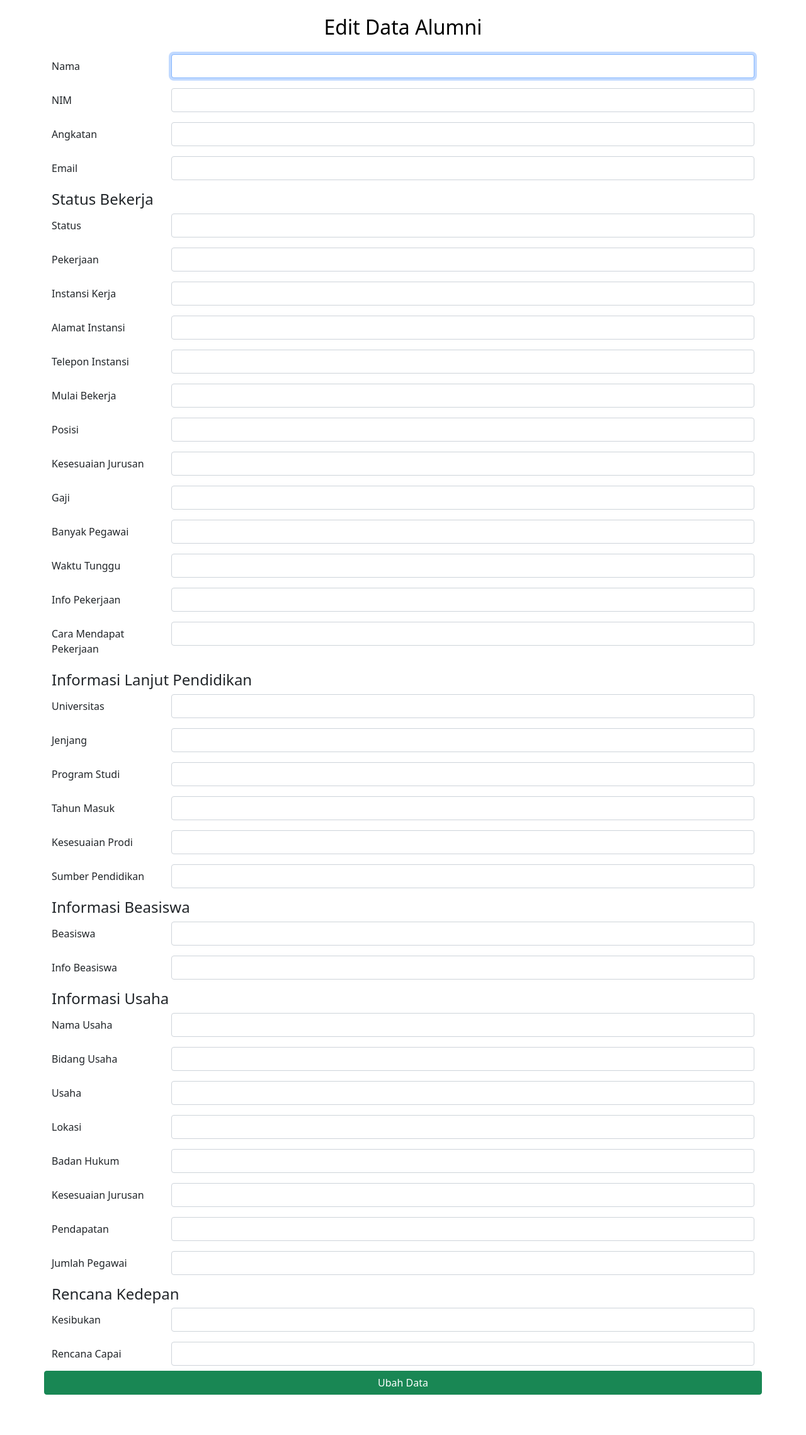
After one commit to Rifqio/DataAlumni, a CodeIgniter 4 app: template app/Views/pages/edit.php in a window 1280 px wide. The commit adds this page. Shown: the whole page at 63% size. Run offline with PHP 8.4 and a stand-in for CodeIgniter, Linux system fonts and the light colour scheme; the template is opened without the code that fills it, so the values that code supplies are empty; some libraries are stand-ins or nearby versions.

Commit message:
Add Edit and Create

```diff
--- /dev/null
+++ b/app/Views/pages/edit.php
@@ -0,0 +1,239 @@
+<?= $this->extend('template/index'); ?>
+<?= $this->section('content'); ?>
+
+<div class="container mb-5">
+    <div class="row">
+        <a href="<?= base_url(); ?>" style="text-decoration: none; color:black;">
+            <h2 class="my-4" style="text-align: center; ">Edit Data Alumni</h2>
+        </a>
+        <div class="col">
+            <form action="/data/update/<?= $data['id']; ?>" method="POST">
+                <?= csrf_field(); ?>
+                <div class="row mb-3">
+                    <label for="inputNama" class="col-sm-2 col-form-label">Nama</label>
+                    <div class="col-sm-10">
+                        <input type="text" name="nama" value="<?= $data['nama']; ?>" class="form-control" id="inputNama" autofocus>
+                    </div>
+                </div>
+                <div class="row mb-3">
+                    <label for="inputNim" class="col-sm-2 col-form-label">NIM</label>
+                    <div class="col-sm-10">
+                        <input type="text" name="nim" value="<?= $data['nim']; ?>" class="form-control" id="inputNim">
+                    </div>
+                </div>
+                <div class="row mb-3">
+                    <label for="angkatan" class="col-sm-2 col-form-label">Angkatan</label>
+                    <div class="col-sm-10">
+                        <input type="number" name="angkatan" value="<?= $data['angkatan']; ?>" class="form-control" id="angkatan">
+                    </div>
+                </div>
+                <div class="row mb-3">
+                    <label for="email" class="col-sm-2 col-form-label">Email</label>
+                    <div class="col-sm-10">
+                        <input type="email" name="email" value="<?= $data['email']; ?>" class="form-control" id="email">
+                    </div>
+                </div>
+
+                <h4 class="mb-2">Status Bekerja</h4>
+                <div class="row mb-3">
+                    <label for="status" class="col-sm-2 col-form-label">Status</label>
+                    <div class="col-sm-10">
+                        <input type="text" name="status" value="<?= $data['status']; ?>" class="form-control" id="status">
+                    </div>
+                </div>
+                <div class="row mb-3">
+                    <label for="pekerjaan" class="col-sm-2 col-form-label">Pekerjaan</label>
+                    <div class="col-sm-10">
+                        <input type="text" name="pekerjaan" value="<?= $data['pekerjaan']; ?>" class="form-control" id="pekerjaan">
+                    </div>
+                </div>
+                <div class="row mb-3">
+                    <label for="instansi" class="col-sm-2 col-form-label">Instansi Kerja</label>
+                    <div class="col-sm-10">
+                        <input type="text" name="instansi_kerja" value="<?= $data['instansi_kerja']; ?>" class="form-control" id="instansi">
+                    </div>
+                </div>
+                <div class="row mb-3">
+                    <label for="alamat_instansi" class="col-sm-2 col-form-label">Alamat Instansi</label>
+                    <div class="col-sm-10">
+                        <input type="text" name="alamat_instansi" value="<?= $data['alamat_instansi']; ?>" class="form-control" id="alamat_instansi">
+                    </div>
+                </div>
+                <div class="row mb-3">
+                    <label for="telp_instansi" class="col-sm-2 col-form-label">Telepon Instansi</label>
+                    <div class="col-sm-10">
+                        <input type="text" name="telp_instansi" value="<?= $data['telp_instansi']; ?>" class="form-control" id="telp_instansi">
+                    </div>
+                </div>
+                <div class="row mb-3">
+                    <label for="mulai_kerja" class="col-sm-2 col-form-label">Mulai Bekerja</label>
+                    <div class="col-sm-10">
+                        <input type="text" name="mulai_bekerja" value="<?= $data['mulai_bekerja']; ?>" class="form-control" id="mulai_kerja">
+                    </div>
+                </div>
+                <div class="row mb-3">
+                    <label for="posisi" class="col-sm-2 col-form-label">Posisi</label>
+                    <div class="col-sm-10">
+                        <input type="text" name="posisi" value="<?= $data['posisi']; ?>" class="form-control" id="posisi">
+                    </div>
+                </div>
+                <div class="row mb-3">
+                    <label for="kesesuaian" class="col-sm-2 col-form-label">Kesesuaian Jurusan</label>
+                    <div class="col-sm-10">
+                        <input type="text" name="kesesuaian" value="<?= $data['kesesuaian']; ?>" class="form-control" id="kesesuaian">
+                    </div>
+                </div>
+                <div class="row mb-3">
+                    <label for="gaji" class="col-sm-2 col-form-label">Gaji</label>
+                    <div class="col-sm-10">
+                        <input type="text" name="gaji" value="<?= $data['gaji']; ?>" class="form-control" id="gaji">
+                    </div>
+                </div>
+                <div class="row mb-3">
+                    <label for="banyak_pegawai" class="col-sm-2 col-form-label">Banyak Pegawai</label>
+                    <div class="col-sm-10">
+                        <input type="text" name="banyak_pegawai" value="<?= $data['banyak_pegawai']; ?>" class="form-control" id="banyak_pegawai">
+                    </div>
+                </div>
+                <div class="row mb-3">
+                    <label for="waktu_tunggu" class="col-sm-2 col-form-label">Waktu Tunggu</label>
+                    <div class="col-sm-10">
+                        <input type="text" name="waktu_tunggu" value="<?= $data['waktu_tunggu']; ?>" class="form-control" id="waktu_tunggu">
+                    </div>
+                </div>
+                <div class="row mb-3">
+                    <label for="info_pekerjaan" class="col-sm-2 col-form-label">Info Pekerjaan</label>
+                    <div class="col-sm-10">
+                        <input type="text" name="info_pekerjaan" value="<?= $data['info_pekerjaan']; ?>" class="form-control" id="info_pekerjaan">
+                    </div>
+                </div>
+                <div class="row mb-3">
+                    <label for="dapat_kerja" class="col-sm-2 col-form-label">Cara Mendapat Pekerjaan</label>
+                    <div class="col-sm-10">
+                        <input type="text" name="cara_mendapatkan_kerja" value="<?= $data['cara_mendapatkan_kerja']; ?>" class="form-control" id="dapat_kerja">
+                    </div>
+                </div>
+
+                <h4>Informasi Lanjut Pendidikan</h4>
+                <div class="row mb-3">
+                    <label for="univ" class="col-sm-2 col-form-label">Universitas</label>
+                    <div class="col-sm-10">
+                        <input type="text" name="univ_kuliah_lanjut" value="<?= $data['univ_kuliah_lanjut']; ?>" class="form-control" id="univ">
+                    </div>
+                </div>
+                <div class="row mb-3">
+                    <label for="jenjang" class="col-sm-2 col-form-label">Jenjang</label>
+                    <div class="col-sm-10">
+                        <input type="text" name="jenjang" value="<?= $data['jenjang']; ?>" class="form-control" id="jenjang">
+                    </div>
+                </div>
+                <div class="row mb-3">
+                    <label for="prodi" class="col-sm-2 col-form-label">Program Studi</label>
+                    <div class="col-sm-10">
+                        <input type="text" name="program_studi" value="<?= $data['program_studi']; ?>" class="form-control" id="prodi">
+                    </div>
+                </div>
+                <div class="row mb-3">
+                    <label for="tahun_masuk" class="col-sm-2 col-form-label">Tahun Masuk</label>
+                    <div class="col-sm-10">
+                        <input type="text" name="tahun_masuk" value="<?= $data['tahun_masuk']; ?>" class="form-control" id="tahun_masuk">
+                    </div>
+                </div>
+                <div class="row mb-3">
+                    <label for="prodi_kesesuaian" class="col-sm-2 col-form-label">Kesesuaian Prodi</label>
+                    <div class="col-sm-10">
+                        <input type="text" name="prodi_kesesuaian" value="<?= $data['prodi_kesesuaian']; ?>" class="form-control" id="prodi_kesesuaian">
+                    </div>
+                </div>
+                <div class="row mb-3">
+                    <label for="sumber_pendidikan" class="col-sm-2 col-form-label">Sumber Pendidikan</label>
+                    <div class="col-sm-10">
+                        <input type="text" name="sumber_pendidikan" value="<?= $data['sumber_pendidikan']; ?>" class="form-control" id="sumber_pendidikan">
+                    </div>
+                </div>
+
+                <h4>Informasi Beasiswa</h4>
+                <div class="row mb-3">
+                    <label for="beasiswa" class="col-sm-2 col-form-label">Beasiswa</label>
+                    <div class="col-sm-10">
+                        <input type="text" name="beasiswa" value="<?= $data['beasiswa']; ?>" class="form-control" id="beasiswa">
+                    </div>
+                </div>
+                <div class="row mb-3">
+                    <label for="info_beasiswa" class="col-sm-2 col-form-label">Info Beasiswa</label>
+                    <div class="col-sm-10">
+                        <input type="text" name="info_beasiswa" value="<?= $data['info_beasiswa']; ?>" class="form-control" id="info_beasiswa">
+                    </div>
+                </div>
+
+                <h4>Informasi Usaha</h4>
+                <div class="row mb-3">
+                    <label for="nama_usaha" class="col-sm-2 col-form-label">Nama Usaha</label>
+                    <div class="col-sm-10">
+                        <input type="text" name="nama_usaha" value="<?= $data['nama_usaha']; ?>" class="form-control" id="nama_usaha">
+                    </div>
+                </div>
+                <div class="row mb-3">
+                    <label for="bidang_usaha" class="col-sm-2 col-form-label">Bidang Usaha</label>
+                    <div class="col-sm-10">
+                        <input type="text" name="bidang_usaha" value="<?= $data['bidang_usaha']; ?>" class="form-control" id="bidang_usaha">
+                    </div>
+                </div>
+                <div class="row mb-3">
+                    <label for="usaha" class="col-sm-2 col-form-label">Usaha</label>
+                    <div class="col-sm-10">
+                        <input type="text" name="usaha" value="<?= $data['usaha']; ?>" class="form-control" id="usaha">
+                    </div>
+                </div>
+                <div class="row mb-3">
+                    <label for="lokasi" class="col-sm-2 col-form-label">Lokasi</label>
+                    <div class="col-sm-10">
+                        <input type="text" name="lokasi" value="<?= $data['lokasi']; ?>" class="form-control" id="lokasi">
+                    </div>
+                </div>
+                <div class="row mb-3">
+                    <label for="badan_hukum" class="col-sm-2 col-form-label">Badan Hukum</label>
+                    <div class="col-sm-10">
+                        <input type="text" value="<?= $data['badan_hukum']; ?>" name="badan_hukum" class="form-control" id="badan_hukum">
+                    </div>
+                </div>
+                <div class="row mb-3">
+                    <label for="kesesuaian_jurusan" class="col-sm-2 col-form-label">Kesesuaian Jurusan</label>
+                    <div class="col-sm-10">
+                        <input type="text" name="kesesuaian_jurusan" value="<?= $data['kesesuaian_jurusan']; ?>" class="form-control" id="kesesuaian_jurusan">
+                    </div>
+                </div>
+                <div class="row mb-3">
+                    <label for="pendapatan" class="col-sm-2 col-form-label">Pendapatan</label>
+                    <div class="col-sm-10">
+                        <input type="text" name="pendapatan" value="<?= $data['pendapatan']; ?>" class="form-control" id="pendapatan">
+                    </div>
+                </div>
+                <div class="row mb-3">
+                    <label for="jumlah_pegawai" class="col-sm-2 col-form-label">Jumlah Pegawai</label>
+                    <div class="col-sm-10">
+                        <input type="text" name="jml_pegawai_instansi" value="<?= $data['jml_pegawai_instansi']; ?>" class="form-control" id="jumlah_pegawai">
+                    </div>
+                </div>
+
+                <h4>Rencana Kedepan</h4>
+                <div class="row mb-3">
+                    <label for="kesibukan" class="col-sm-2 col-form-label">Kesibukan</label>
+                    <div class="col-sm-10">
+                        <input type="text" name="kesibukan" value="<?= $data['kesibukan']; ?>" class="form-control" id="kesibukan">
+                    </div>
+                </div>
+                <div class="row mb-3">
+                    <label for="rencana_capai" class="col-sm-2 col-form-label">Rencana Capai</label>
+                    <div class="col-sm-10">
+                        <input type="text" name="rencana_capai" value="<?= $data['rencana_capai']; ?>" class="form-control" id="rencana_capai">
+                    </div>
+                    <button type="submit" class="mt-2 btn btn-success">Ubah Data</button>
+                </div>
+            </form>
+        </div>
+    </div>
+</div>
+
+
+<?= $this->endSection(); ?>
```
Also changed, not shown: app/Controllers/Data.php (+104 -0 lines), app/Models/DataModel.php (+7 -1 lines), app/Views/pages/create.php (added, +237 -0 lines), app/Views/pages/main.php (+6 -1 lines), alumni_2.sql.
